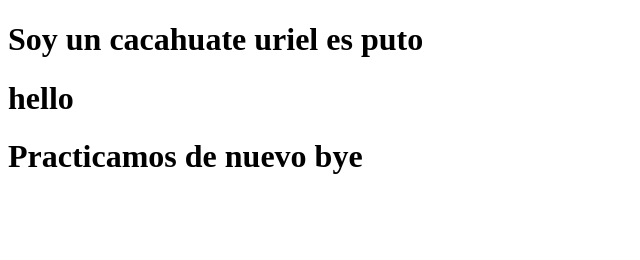
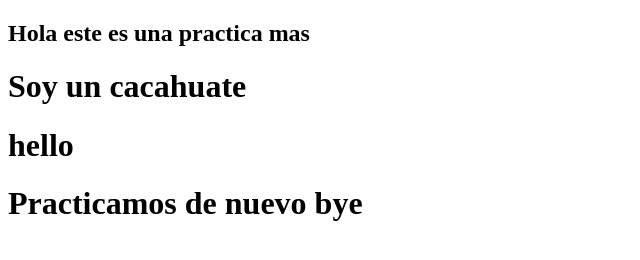
Before and after one commit to Licho17/NuevoProyecto, a plain HTML site: page index.html in a window 1280 px wide. Shown: the whole page, without its empty margins (0-640 px from the left). Drawn offline with Linux system fonts and the light colour scheme.

Commit message:
otro cambio mas jeje

```diff
--- a/index.html
+++ b/index.html
@@ -6,8 +6,9 @@
     <meta name="viewport" content="width=device-width, initial-scale=1.0">
     <title>Document</title>
 </head>
+<h2>Hola este es una practica mas</h2>
 <body>
-    <h1>Soy un cacahuate uriel es puto</h1>
+    <h1>Soy un cacahuate</h1>
     <h1>hello</h1>
     <h1>Practicamos de nuevo bye </h1>
 </body>
```
